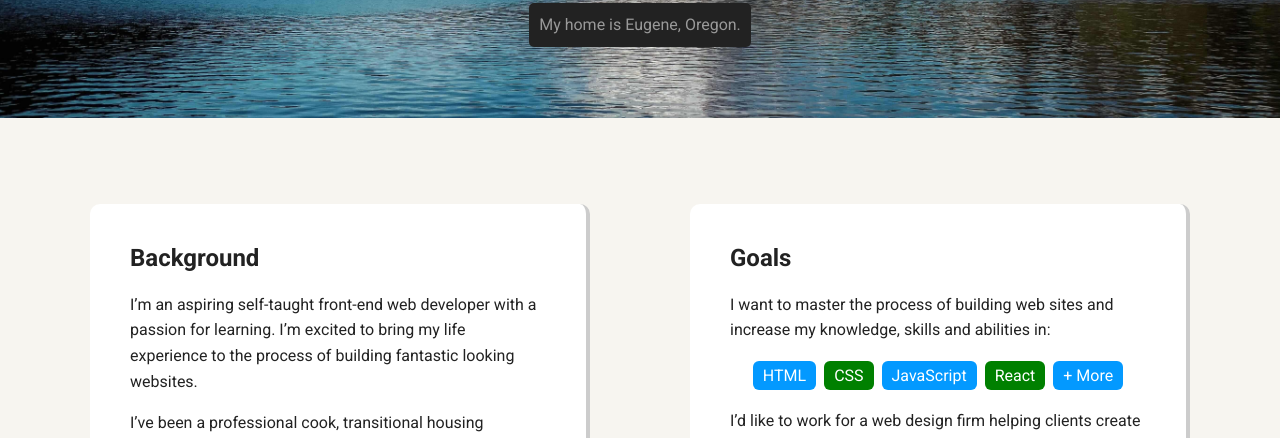
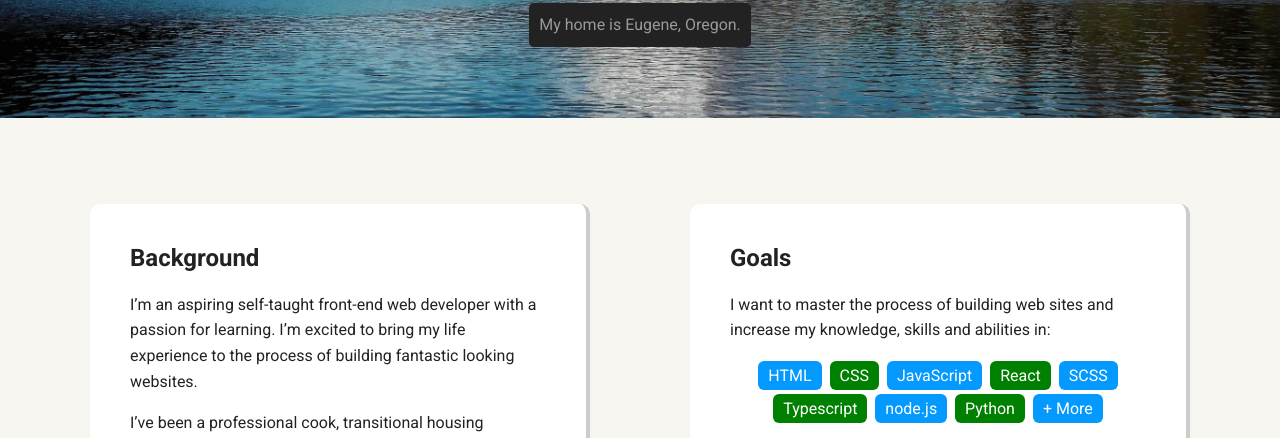
Before and after one commit to bnielsencodes/Profile-Page, a plain HTML site: page index.html in a window 1280 px wide. Shown: the part 352-790 px from the top of the page. Drawn offline with Linux system fonts and the light colour scheme; a web font is replaced by a local one.

Commit message:
Added more goals to list

```diff
--- a/index.html
+++ b/index.html
@@ -65,6 +65,10 @@
           <li>CSS</li>
           <li>JavaScript</li>
           <li>React</li>
+          <li>SCSS</li>
+          <li>Typescript</li>
+          <li>node.js</li>
+          <li>Python</li>
           <li>+ More</li>
         </ul>
         <p>
```
